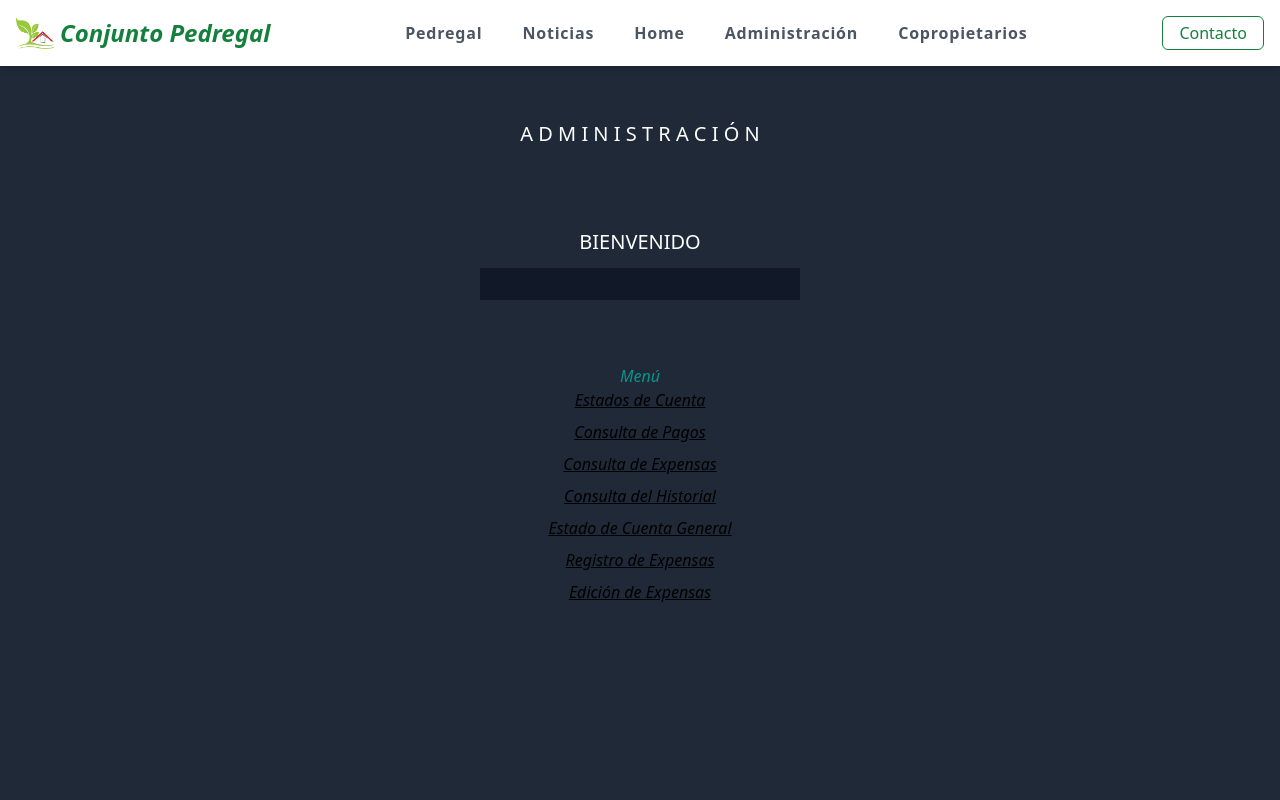
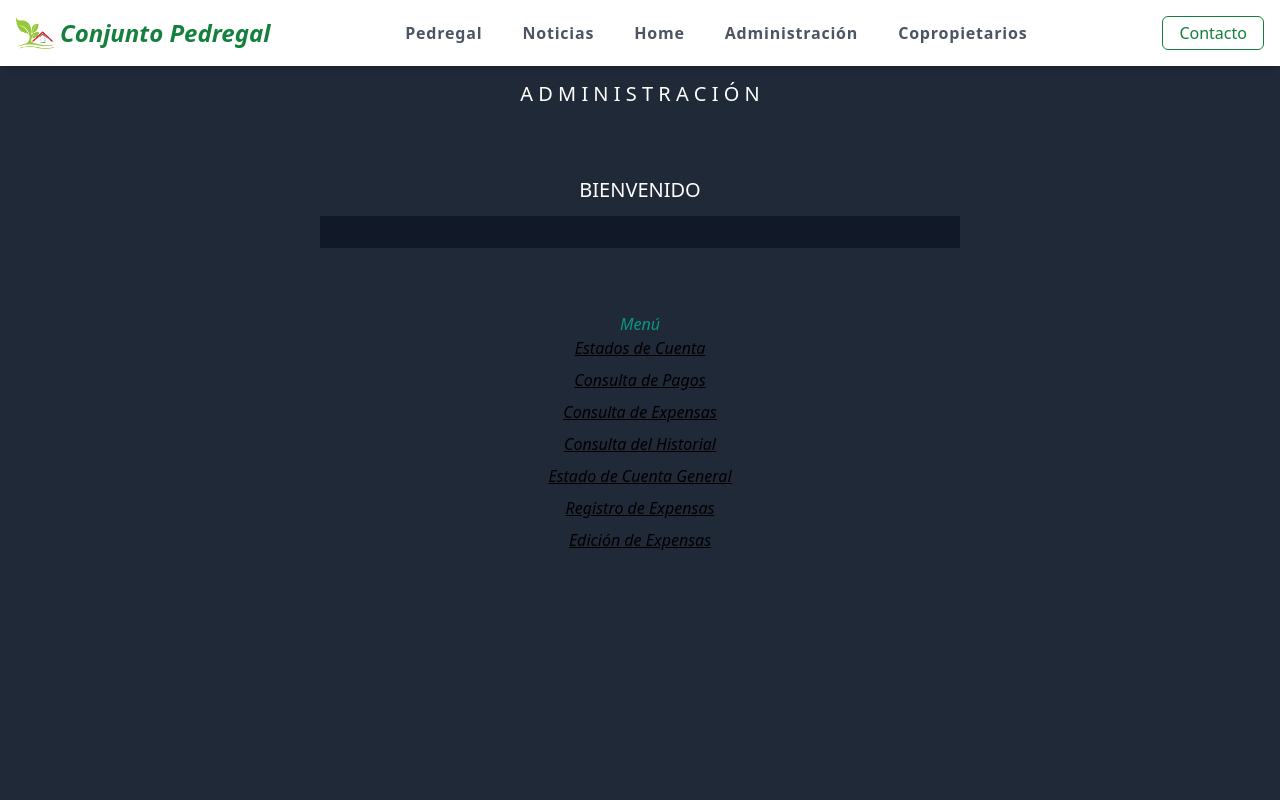
Before and after one commit to Fabian205/nextjs_web_pedregal023, a Next.js app: page /admin in a window 1280 px wide. Shown: the top 800 px of the page. Built offline with nearby package versions, Linux system fonts and the light colour scheme.

Commit message:
padding admin

```diff
--- a/src/pages/admin.js
+++ b/src/pages/admin.js
@@ -11,11 +11,11 @@ function Admin() {
 
   return (
     <div className="bg-gray-800 mt-10 h-screen bg-cover bg-no-repeat bg-center bg-fixed flex-col text-center">
-      <h1 className="text-white text-xl pt-20 pb-10">
+      <h1 className="text-white text-xl pt-10 pb-10">
         A D M I N I S T R A C I Ó N
       </h1>
-      <h1 className="text-white text-xl pt-10 pb-3">BIENVENIDO</h1>
-      <div className="container mx-auto bg-gray-900 p-4 mb-16 w-1/4 ">
+      <h1 className="text-white text-xl pt-7 pb-3">BIENVENIDO</h1>
+      <div className="container mx-auto bg-gray-900 p-4 mb-16 w-1/2 ">
         <p className="text-white">{cargo}</p>
         <p className="text-white">{nombre}</p>
       </div>
```
